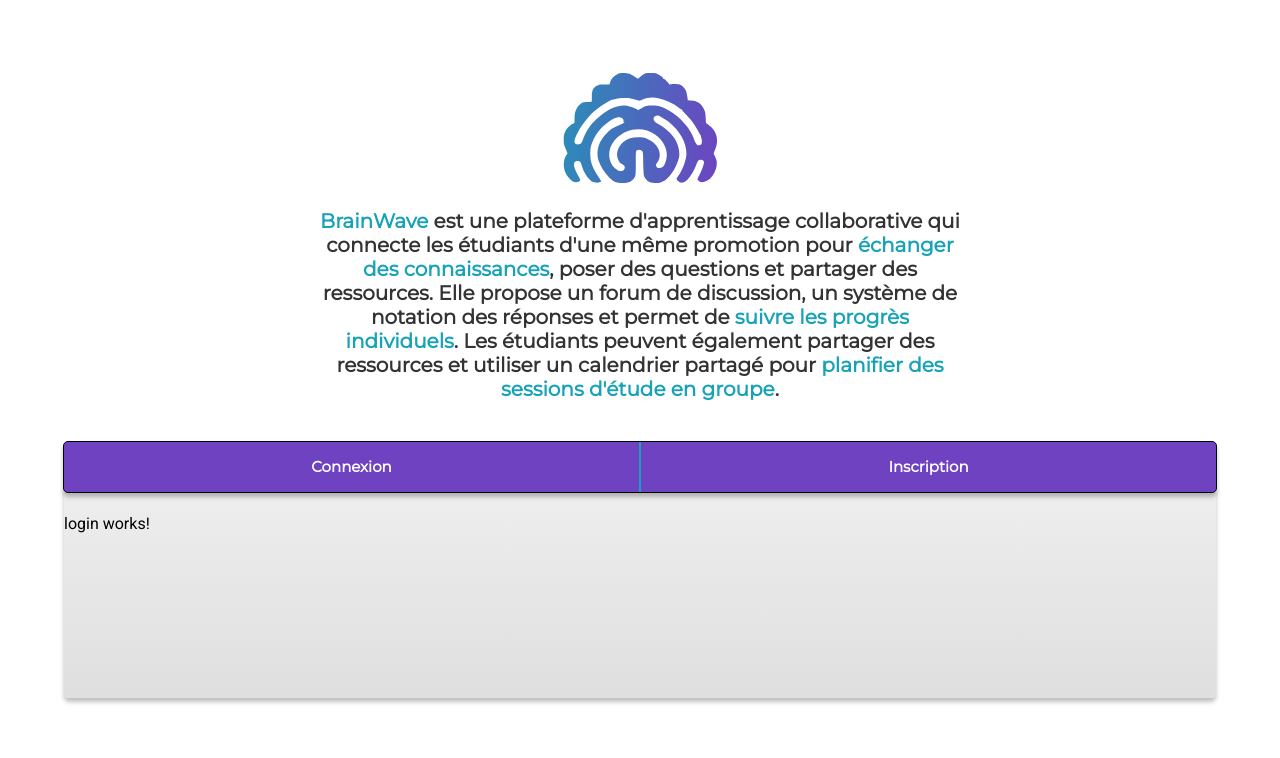
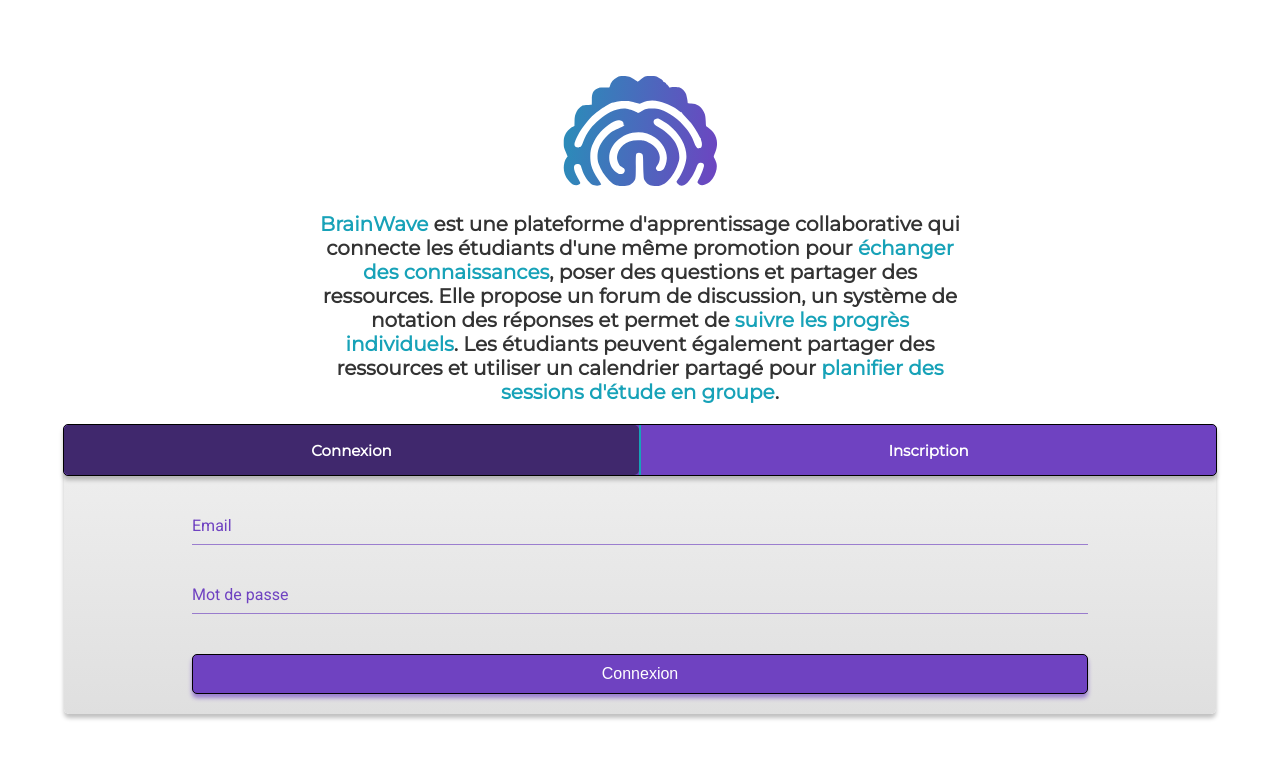
Before and after one commit to WildCodeSchool/0523-RemFr-JavaAngular-P2-frontend-brainwave, an Angular app: page /authentication in a window 1280 px wide. Shown: the top 758 px of the page. Built offline with nearby package versions, Linux system fonts and the light colour scheme.

Commit message:
Style finished

```diff
--- a/src/app/app.module.ts
+++ b/src/app/app.module.ts
@@ -12,10 +12,11 @@ import { DemoDirective } from './directives/demo.directive';
 import { SecurityPageComponent } from './pages/security/security-page/security-page.component';
 import { LoginComponent } from './components/security/login/login.component';
 import { RegisterComponent } from './components/security/register/register.component';
+import { FormsModule } from '@angular/forms';
 
 @NgModule({
   declarations: [AppComponent, DemoPageComponent, DemoComponent, DemoPipe, DemoDirective, SecurityPageComponent, LoginComponent, RegisterComponent],
-  imports: [BrowserModule, AppRoutingModule, BrowserAnimationsModule],
+  imports: [BrowserModule, AppRoutingModule, BrowserAnimationsModule, FormsModule],
   providers: [],
   bootstrap: [AppComponent],
 })
--- a/src/app/components/security/login/login.component.html
+++ b/src/app/components/security/login/login.component.html
@@ -1 +1,15 @@
-<p>login works!</p>
+<div class="login-box">
+  <form>
+    <div class="user-box">
+      <input type="email" name="" required="true">
+      <label>Email</label>
+    </div>
+    <div class="user-box">
+      <input type="password" name="" required="true">
+      <label>Mot de passe</label>
+    </div>
+    <div class="button-container">
+      <button type="submit" class="button">Connexion</button>
+    </div>
+  </form>
+</div>
--- a/src/app/components/security/login/login.component.scss
+++ b/src/app/components/security/login/login.component.scss
@@ -0,0 +1,55 @@
+.login-box {
+    width: 70vw;
+}
+
+.user-box {
+    position: relative;
+}
+
+.user-box input {
+    width: 100%;
+    padding: 10px 0;
+    font-size: 16px;
+    color: #6F42C1;
+    margin-bottom: 30px;
+    border: none;
+    border-bottom: 1px solid rgba(111, 66, 193, 0.64);
+    outline: none;
+    background: transparent;
+}
+
+.user-box label {
+    position: absolute;
+    top: 0;
+    left: 0;
+    padding: 10px 0;
+    font-size: 16px;
+    color: #6F42C1;
+    pointer-events: none;
+    transition: .5s;
+}
+
+.user-box input:focus~label,
+.user-box input:valid~label {
+    top: -20px;
+    left: 0;
+    color: #6e42c1ab;
+    font-size: 12px;
+}
+
+.button {
+    width: 100%;
+    margin: 10px 0 20px;
+    border: none;
+    outline: none;
+    color: #fff;
+    font-size: 16px;
+    cursor: pointer;
+    border-radius: 5px;
+    text-align: center;
+    padding: 10px 0;
+    border-radius: 5px;
+    border: 1px solid #000;
+    background: #6F42C1;
+    box-shadow: 0px 4px 4px 0px #9B7ED0;
+}
--- a/src/app/components/security/register/register.component.html
+++ b/src/app/components/security/register/register.component.html
@@ -1 +1,33 @@
-<p>register works!</p>
+<div class="register-box">
+    <form (ngSubmit)="submitForm()">
+        <div class="user-box">
+            <input type="text" name="" required>
+            <label>Nom</label>
+        </div>
+        <div class="user-box">
+            <input type="text" name="" required>
+            <label>Prénom</label>
+        </div>
+        <div class="user-box">
+            <input type="text" name="email" required [(ngModel)]="email" (input)="checkEmail(email)">
+            <label>Email</label>
+            <div class="error" *ngIf="formSubmitted && !isEmailValid">L'email n'est pas valide.</div>
+        </div>
+        <div class="user-box">
+            <input type="password" [(ngModel)]="password" name="password" required
+                (input)="verifyPasswordStrength(password)" (input)="verifyPassword(password, email)">
+            <label>Mot de passe</label>
+            <div class="error" *ngIf="formSubmitted && !passwordStrong">Le mot de passe doit comporter au moins 8
+                caractères.</div>
+        </div>
+        <div class="user-box">
+            <input type="password" [(ngModel)]="confirmPassword" name="confirmPassword" required
+                (input)="verifyPassword(password, confirmPassword)">
+            <label>Verification mot de passe</label>
+            <div class="error" *ngIf="formSubmitted && !passwordMatch">Les mots de passe ne correspondent pas.</div>
+        </div>
+        <div class="button-container">
+            <button type="submit" class="button">S'enregistrer</button>
+        </div>
+    </form>
+</div>
--- a/src/app/components/security/register/register.component.scss
+++ b/src/app/components/security/register/register.component.scss
@@ -0,0 +1,62 @@
+.register-box {
+    width: 70vw;
+}
+
+.user-box {
+    position: relative;
+    margin-bottom: 30px;
+}
+
+.user-box input {
+    width: 100%;
+    padding: 10px 0;
+    font-size: 16px;
+    color: #6F42C1;
+    border: none;
+    border-bottom: 1px solid rgba(111, 66, 193, 0.64);
+    outline: none;
+    background: transparent;
+}
+
+.user-box label {
+    position: absolute;
+    top: 0;
+    left: 0;
+    padding: 10px 0;
+    font-size: 16px;
+    color: #6F42C1;
+    pointer-events: none;
+    transition: .5s;
+}
+
+.user-box input:focus~label,
+.user-box input:valid~label {
+    top: -20px;
+    left: 0;
+    color: #6e42c1ab;
+    font-size: 12px;
+}
+
+.button {
+    width: 100%;
+    margin: 10px 0 20px;
+    border: none;
+    outline: none;
+    color: #fff;
+    font-size: 16px;
+    cursor: pointer;
+    border-radius: 5px;
+    text-align: center;
+    padding: 10px 0;
+    border-radius: 5px;
+    border: 1px solid #000;
+    background: #6F42C1;
+    box-shadow: 0px 4px 4px 0px #9B7ED0;
+}
+
+.error {
+    color: red;
+    font-size: 12px;
+    margin-top: 5px;
+    max-width: 100%;
+}
--- a/src/app/components/security/register/register.component.ts
+++ b/src/app/components/security/register/register.component.ts
@@ -6,5 +6,33 @@ import { Component } from '@angular/core';
   styleUrls: ['./register.component.scss']
 })
 export class RegisterComponent {
+  passwordMatch: boolean = true;
+  passwordStrong: boolean = false;
+  isEmailValid: boolean = false;
+  password: string = "";
+  confirmPassword: string = "";
+  email: string = "";
+  formSubmitted: boolean = false;
 
+  verifyPassword(password: string, confirmPassword: string) {
+    this.passwordMatch = password === confirmPassword;
+  }
+
+  verifyPasswordStrength(password: string) {
+    this.passwordStrong = password.length >= 8;
+  }
+
+  submitForm() {
+    this.formSubmitted = true;
+    console.log("form submitted");
+  }
+
+  checkEmail(email: string) {
+    if (email.match(/^[a-z0-9._-]+@[a-z0-9._-]{2,}\.[a-z]{2,4}$/i)) {
+      console.log(email)
+      this.isEmailValid = true;
+    } else {
+      this.isEmailValid = false;
+    }
+  }
 }
--- a/src/app/pages/security/security-page/security-page.component.html
+++ b/src/app/pages/security/security-page/security-page.component.html
@@ -30,9 +30,7 @@
         </div>
     </div>
     <div class="form-container">
-        <div *ngIf="selectedTab == 'login'">
-            <app-login></app-login>
-        </div>
+        <app-login class="login-form-container" *ngIf="selectedTab == 'login'"></app-login>
         <div *ngIf="selectedTab == 'register'">
             <app-register></app-register>
         </div>
--- a/src/app/pages/security/security-page/security-page.component.scss
+++ b/src/app/pages/security/security-page/security-page.component.scss
@@ -34,8 +34,6 @@
 
 .security-container {
     width: 90vw;
-    height: auto;
-    margin: 20px auto 20px auto;
     display: flex;
     flex-direction: column;
     justify-content: center;
@@ -52,6 +50,7 @@
     border: 1px solid #000;
     background: #6F42C1;
     box-shadow: 0px 4px 4px 0px rgba(0, 0, 0, 0.25);
+    z-index: 1;
 }
 
 .top-bar-form-item-connection,
@@ -64,24 +63,6 @@
     border-radius: 5px;
     position: relative;
     background: #6F42C1;
-    /* initial color */
-    overflow: hidden;
-    /* transition duration */
-    transition: background-color 1s;
-}
-
-.top-bar-form-item-connection::before,
-.top-bar-form-item-register::before {
-    content: "";
-    position: absolute;
-    top: 0;
-    right: 0;
-    bottom: 0;
-    left: 0;
-    background: linear-gradient(270deg, #6F42C1, #6041B3, #522DA4, #461A96, #40286D);
-    background-size: 500% 500%;
-    transition: background-color 3s ease;
-    z-index: -1;
 }
 
 .top-bar-form {
@@ -111,17 +92,40 @@
 }
 
 .top-bar-form-item-selected {
-    animation: finalColor 3s ease forwards;
+    animation: finalColor 1s ease forwards;
 }
 
-.top-bar-form-item-selected {
-    animation: wave 3s ease forwards;
+.top-bar-form-item-selected::before {
+    animation: wave 1s ease forwards;
 }
 
-
-.unselected {
+/*.unselected {
     animation: fadeOut 1s forwards;
   }
+
+  .unselected::before {
+    animation: wave 1s ease forwards;
+  }
+
+.top-bar-form-item-connection::before {
+    content: "";
+    position: absolute;
+    width: 100%;
+    height: 100%;
+    background: #6F42C1;
+    border-radius: 5px;
+    z-index: -1;
+}
+
+.top-bar-form-item-register::before {
+    content: "";
+    position: absolute;
+    width: 100%;
+    height: 100%;
+    background: #6F42C1;
+    border-radius: 5px;
+    z-index: -1;
+}*/
 
 @keyframes wave {
     0% {
@@ -136,24 +140,20 @@
 @keyframes finalColor {
     0% {
         background-color: #6F42C1;
-        /* initial color */
     }
 
     100% {
         background-color: #40286D;
-        /* final color */
     }
 }
 
 @keyframes fadeOut {
     0% {
         background-color: #40286D;
-        /* final color */
     }
 
     100% {
         background-color: #6F42C1;
-        /* initial color */
     }
 }
 
@@ -161,12 +161,24 @@
     border-radius: 5px;
     background: linear-gradient(180deg, #EEE 0%, #DFDFDF 100%);
     box-shadow: 0px 4px 4px 0px rgba(0, 0, 0, 0.25);
-    height: 200px;
+    height: auto;
     width: 100%;
     top: -10px;
-    padding-top: 15px;
+    padding-top: 40px;
     position: relative;
-    z-index: -111;
+    display: flex;
+    flex-direction: column;
+    justify-content: space-evenly;
+    align-items: center;
+}
+
+.login-form-container {
+    display: flex;
+    flex-direction: column;
+    justify-content: space-evenly;
+    align-items: center;
+    width: 100%;
+    height: auto;
 }
 
 //------------------------- Mobile -------------------------//
--- a/src/app/pages/security/security-page/security-page.component.ts
+++ b/src/app/pages/security/security-page/security-page.component.ts
@@ -8,7 +8,6 @@ import { Component } from '@angular/core';
 export class SecurityPageComponent {
   selectedTab: string = "login";
 
-
   selectTab(event: Event) {
     this.selectedTab = (event.target as Element).textContent?.toLowerCase() === 'connexion' ? 'login' : 'register';
   }
--- a/src/styles.scss
+++ b/src/styles.scss
@@ -2,3 +2,9 @@
 @import url('https://fonts.googleapis.com/css2?family=Montserrat&display=swap');
 html, body { height: 100%; }
 body { margin: 0; font-family: Roboto, "Helvetica Neue", sans-serif; padding: 0;}
+
+
+// Colors
+
+$primary: #6F42C1;
+$secondary: #17A2B8;
```
